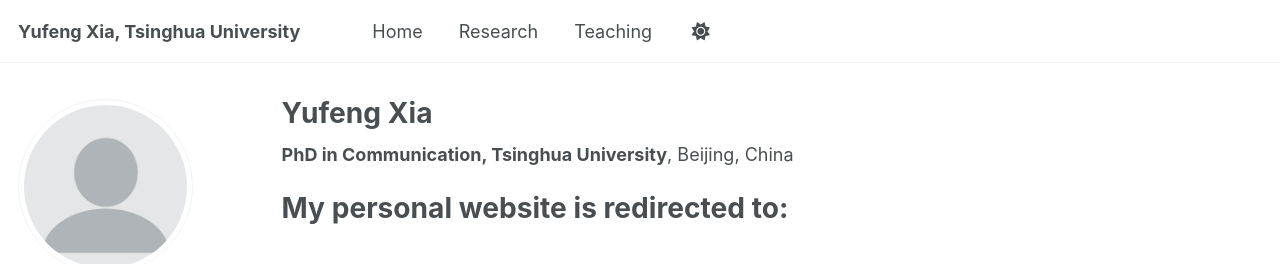
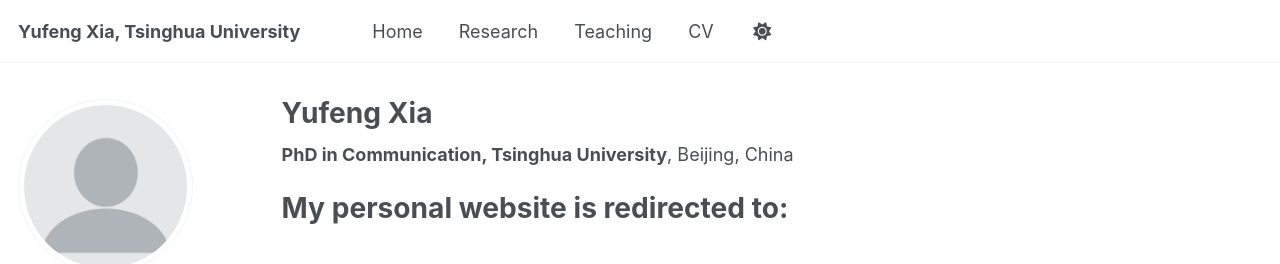
Before and after one commit to YufengXia/yufengxia.github.io, a Jekyll site: the page built from _pages/about.md, in a window 1280 px wide. Shown: the top 264 px of the page. Built offline with Jekyll 4.4.1, drawn with Linux system fonts in a browser that asks for light colours; some web fonts are replaced; a script that is not in the unit is left out.

```diff
--- a/_data/navigation.yml
+++ b/_data/navigation.yml
@@ -17,5 +17,8 @@ main:
   - title: "Teaching"
     url: "https://yufengxia.notion.site/teaching"
 
+  - title: "CV"
+    url: "https://yufengxia.notion.site/cv"
+
   # - title: "CV"
   #   url: /cv-json/
```
